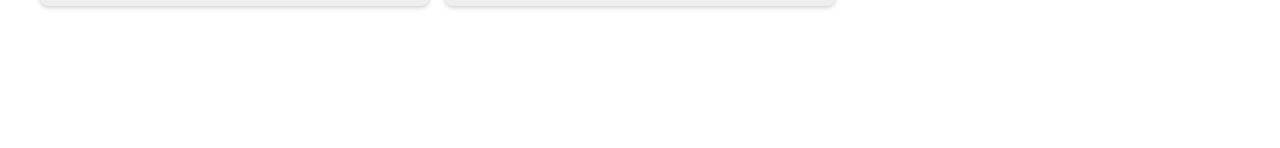
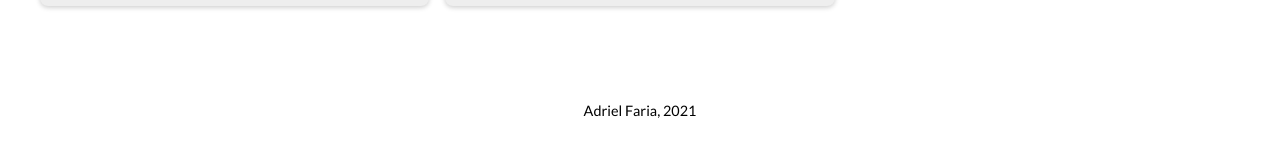
Before and after one commit to br-adriel/site, a React (Create React App) app: page / in a window 1280 px wide. Shown: the part 4092-4240 px from the top of the page. Before the commit the page ends 4162 px from the top, so only its background shows below. Built offline with nearby package versions, Linux system fonts and the light colour scheme.

Commit message:
Adiciona componente Footer

```diff
--- a/src/App.js
+++ b/src/App.js
@@ -4,6 +4,7 @@ import Formacao from "./components/Formacao";
 import Habilidades from "./components/Habilidades";
 import Experiencias from "./components/Experiencias";
 import Portfolio from "./components/Portfolio.js";
+import Footer from "./components/Footer";
 
 function App() {
   return (
@@ -13,6 +14,7 @@ function App() {
       <Habilidades />
       <Experiencias />
       <Portfolio />
+      <Footer />
     </>
   );
 }
--- /dev/null
+++ b/src/components/Footer.js
@@ -0,0 +1,12 @@
+import estilo from "./Footer.module.css";
+
+const Footer = () => {
+  const ano = new Date().getFullYear();
+  return (
+    <footer className={estilo.footer}>
+      <p>Adriel Faria, {ano}</p>
+    </footer>
+  );
+};
+
+export default Footer;
--- /dev/null
+++ b/src/components/Footer.module.css
@@ -0,0 +1,19 @@
+.footer {
+  padding: 2rem;
+  display: flex;
+  justify-content: center;
+  align-items: center;
+  margin-bottom: 5rem;
+}
+
+.footer p {
+  font-size: 0.9em;
+  text-align: center;
+}
+
+/* Tablet na horizontal */
+@media screen and (min-width: 900px) {
+  .footer {
+    margin-bottom: 0;
+  }
+}
```
